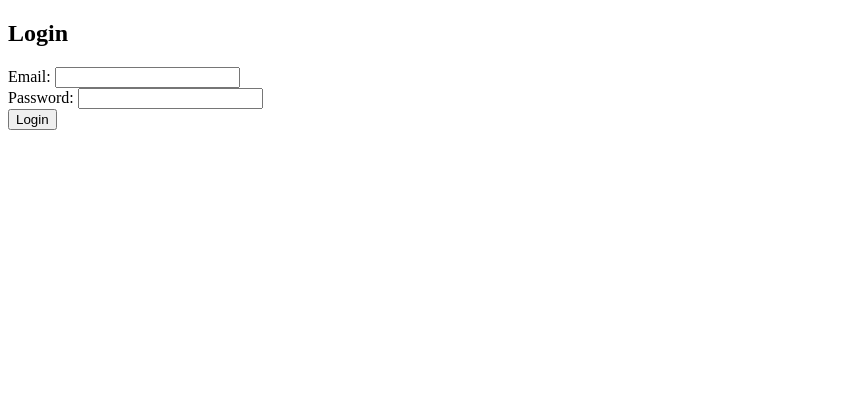
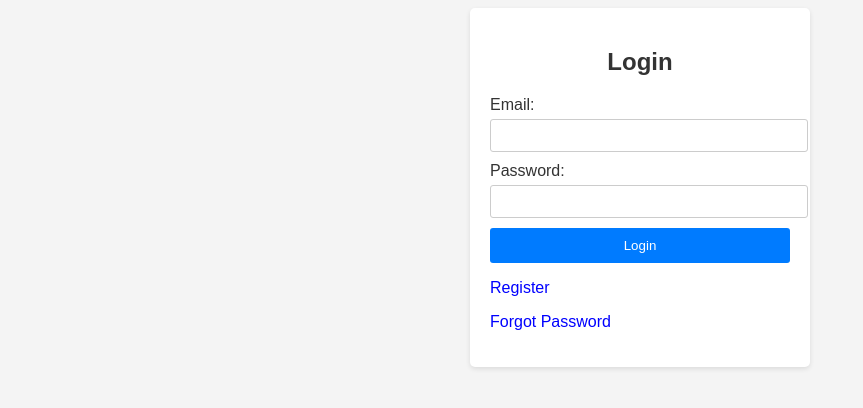
Before and after one commit to jaydwevidi/test_repository_git, a website: page frontend/login.html in a window 1280 px wide. Shown: the whole page, without its empty margins (0-863 px from the left). Drawn offline with Linux system fonts and the light colour scheme.

Commit message:
ui updates

```diff
--- a/backend/controllers/userController.js
+++ b/backend/controllers/userController.js
@@ -37,7 +37,7 @@ exports.register = async (req, res) => {
 };
 
 exports.login = async (req, res) => {
-  console.log("Logging in User" + req);
+  console.log("Logging in User = " + JSON.stringify(req.body));
 
   try {
     const { email, password } = req.body;
--- a/backend/server.js
+++ b/backend/server.js
@@ -34,6 +34,10 @@ app.get("/user-details", (req, res) => {
   res.sendFile(path.join(__dirname, "..", "frontend", "userDetails.html"));
 });
 
+app.get("/summarize", (req, res) => {
+  res.sendFile(path.join(__dirname, "..", "frontend", "summarize.html"));
+});
+
 app.get("/generate-question", (req, res) => {
   res.sendFile(
     path.join(__dirname, "..", "frontend", "generateQuestions.html")
--- a/frontend/auth.js
+++ b/frontend/auth.js
@@ -4,6 +4,7 @@ function handleLogin(event) {
 
   const email = document.getElementById("email").value;
   const password = document.getElementById("password").value;
+  const errorMessage = document.getElementById("errorMessage");
 
   fetch("http://localhost:3000/users/login", {
     method: "POST",
@@ -15,19 +16,27 @@ function handleLogin(event) {
       password: password,
     }),
   })
-    .then((response) => response.json())
+    .then((response) => {
+      if (!response.ok) {
+        // Log the response status and message
+        console.log("Response status:", response.status);
+        console.log("Response json:", response.json);
+        return response.json(); // Convert response body to JSON
+      }
+      return response.json(); // Convert response body to JSON
+    })
     .then((data) => {
       if (data.token) {
         localStorage.setItem("token", data.token);
-        //alert("Login successful!");
         window.location.href = "/";
       } else {
-        alert("Login failed: " + data.message);
+        throw new Error("Token not received.");
       }
     })
     .catch((error) => {
       console.error("Error:", error);
-      alert("Login failed");
+      errorMessage.textContent =
+        "Login failed. Please check your credentials." + error;
     });
 }
 
--- a/frontend/login.html
+++ b/frontend/login.html
@@ -3,8 +3,62 @@
 <head>
     <meta charset="UTF-8">
     <title>Login Page</title>
+    <style>
+        body {
+            font-family: Arial, sans-serif;
+            background-color: #f4f4f4;
+        }
+        .container {
+            width: 300px;
+            margin: 0 auto;
+            padding: 20px;
+            background-color: #fff;
+            border-radius: 5px;
+            box-shadow: 0 2px 5px rgba(0, 0, 0, 0.1);
+        }
+        h2 {
+            text-align: center;
+            color: #333;
+        }
+        label {
+            display: block;
+            margin-bottom: 5px;
+            color: #333;
+        }
+        input[type="email"],
+        input[type="password"] {
+            width: 100%;
+            padding: 8px;
+            margin-bottom: 10px;
+            border: 1px solid #ccc;
+            border-radius: 3px;
+        }
+        button[type="submit"] {
+            width: 100%;
+            padding: 10px;
+            background-color: #007bff;
+            border: none;
+            color: #fff;
+            border-radius: 3px;
+            cursor: pointer;
+        }
+        button[type="submit"]:hover {
+            background-color: #0056b3;
+        }
+        .error-message {
+            color: red;
+            font-size: 14px;
+            margin-top: 5px;
+        }
+        .register-link,
+        .forgot-password-link {
+            color: blue;
+            cursor: pointer;
+        }
+    </style>
 </head>
 <body>
+    <div class="container">
         <h2>Login</h2>
         <form id="loginForm">
             <div>
@@ -16,7 +70,11 @@
                 <input type="password" id="password" name="password" required>
             </div>
             <button type="submit">Login</button>
+            <p class="register-link" onclick="location.href='register.html';">Register</p>
+            <p class="forgot-password-link" onclick="location.href='forgot_password.html';">Forgot Password</p>
+            <p class="error-message" id="errorMessage"></p>
         </form>
+    </div>
 
     <!-- Include the auth.js script where your login handling logic is defined -->
     <script src="auth.js"></script>
```
Also changed, not shown: frontend/summarize.html (added, +5 -0 lines). Lines whose indentation alone changed are shown as unchanged.
